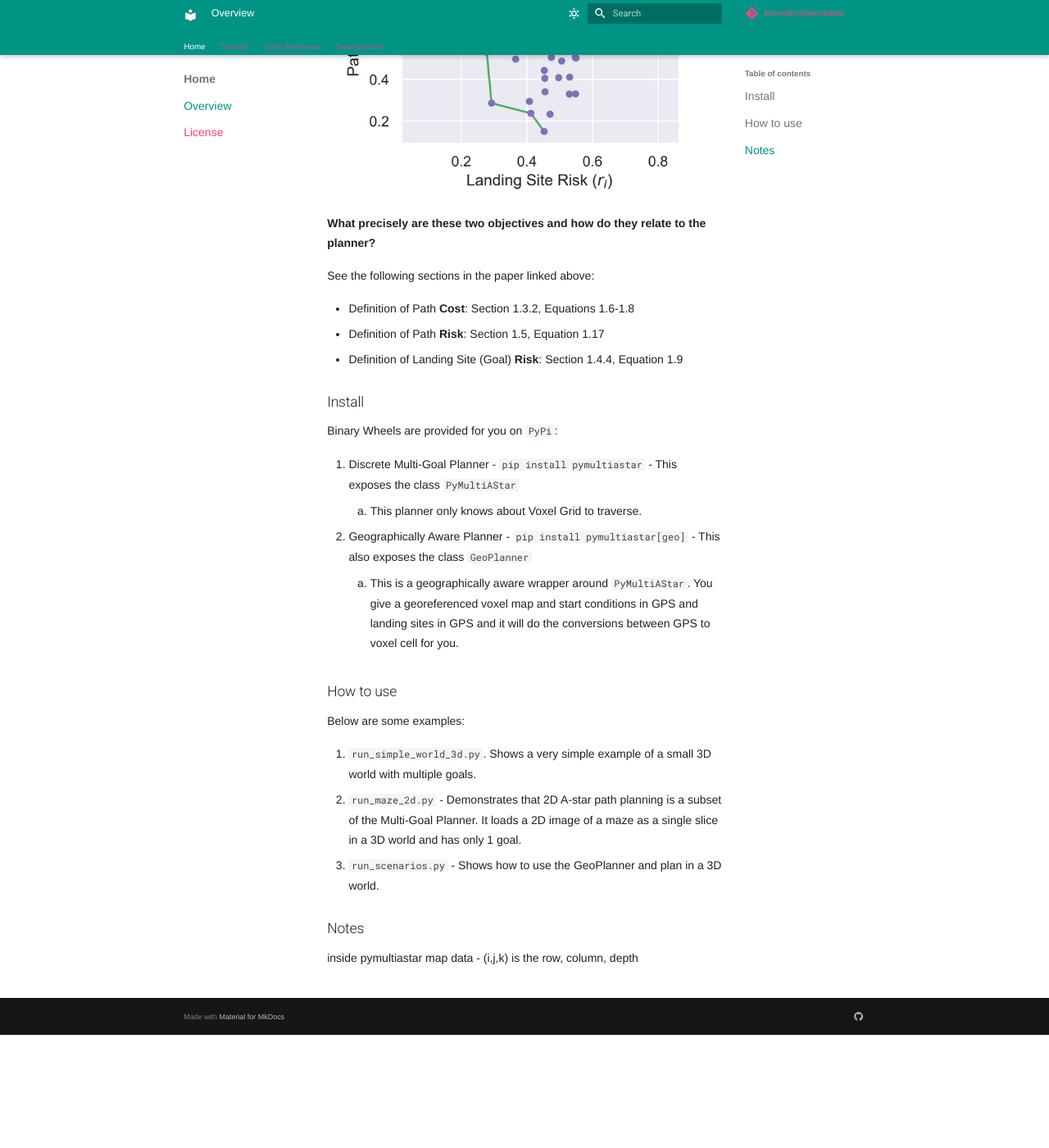
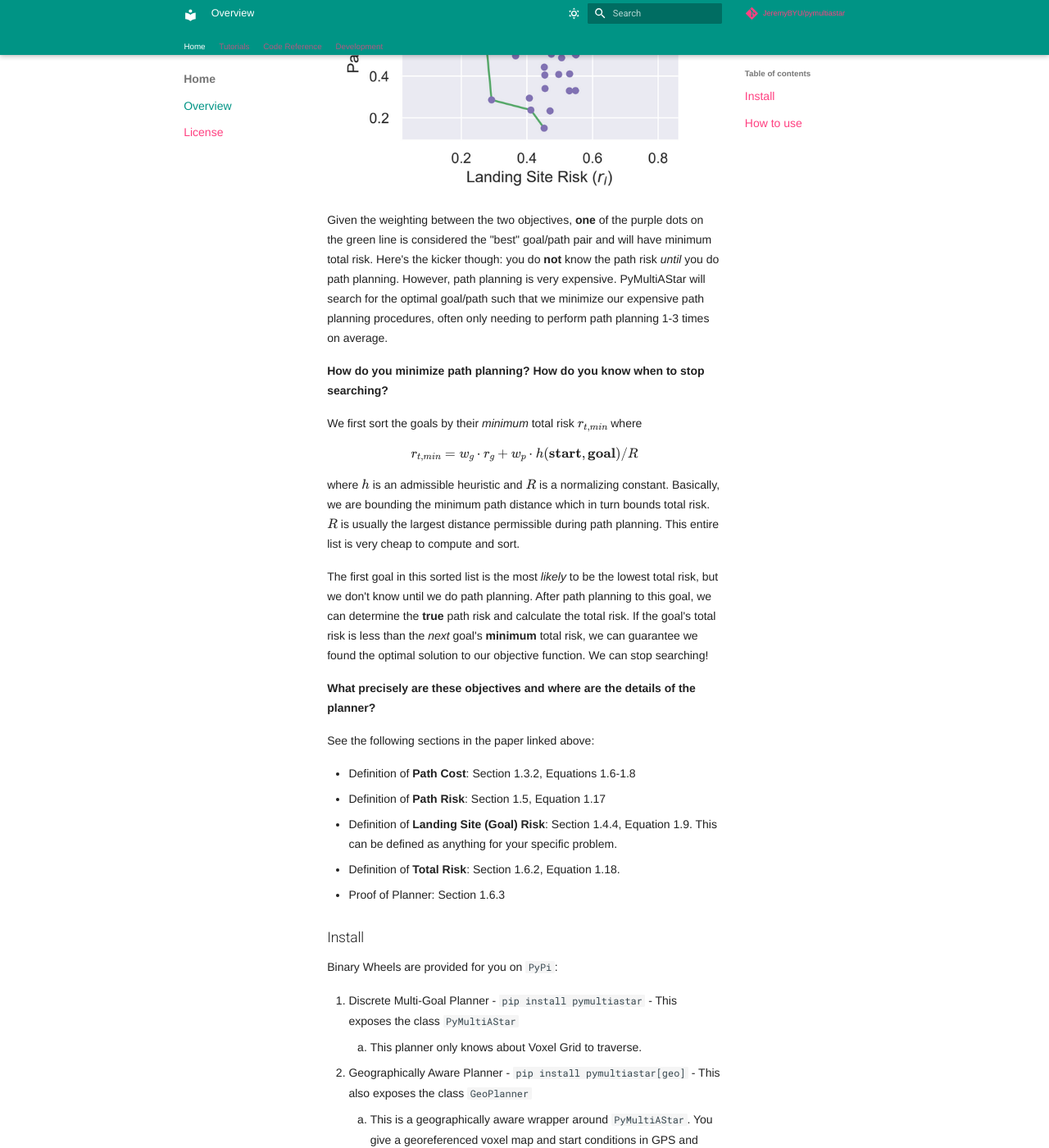
Before and after one commit to JeremyBYU/pymultiastar, an MkDocs documentation site: the page built from docs/index.md, in a window 1280 px wide and 1400 px high, scrolled down 1101 px. Shown: the whole window at 82% size. Built offline with MkDocs 1.6.1 and Material for MkDocs 9.7.7, drawn with Linux system fonts in a browser that asks for light colours; nearby versions of some CDN libraries; library files that are not in the unit come from our copies; comment, search, counter and statistics services are not loaded; before the commit the page ends 2363 px from its top, so only the background shows below that; some of the changed text lies outside the part shown.

Commit message:
doc: updated README and mkdocs

```diff
--- a/README.md
+++ b/README.md
@@ -8,9 +8,9 @@ The map provided should be a 3D voxel grid(i, j, k), a 3D NumPy array, which the
 
 **What do you mean by multiple goals with heterogenous values?**
 
-A normal A-star planner has a start location and one goal. This Multi-Goal planner allows you to provide multiple goal cells each having different values. Goals with lower values are more desirable. This planner will try to find the optimal **goal** *and* **path** which minimizes an objective function. It must be understood that the planner doesn't just find a path. It finds the goal and the corresponding optimal path that minimizes some larger objective function.
+A normal A-star planner has a start location and one goal. This Multi-Goal planner allows you to provide multiple goal cells each having different values. Goals with lower values are more desirable. This planner will try to find the optimal **goal** *and* **path** which minimizes an objective function. It must be understood that the planner doesn't just find a path. It finds the *one* goal and the corresponding optimal path that minimizes some larger objective function.
 
-**What is the objective function?**
+**What is the larger objective function?**
 
 The objective function is the minimization of total risk ($r_t$), which is the combination of path risk ($r_p$) and goal risk $r_g$. In my research the goals were landing sites, therefore I called the latter landing site risk $r_l$.
 Below is an excerpt from my paper that discusses this trade-off between objectives:
@@ -30,13 +30,27 @@ $$
 
 ![Tradeoff](https://raw.githubusercontent.com/JeremyBYU/pymultiastar/master/assets/imgs/tradeoff.png)
 
-**What precisely are these two objectives and how do they relate to the planner?**
+Given the weighting between the two objectives, **one** of the purple dots on the green line is considered the "best" goal/path pair and will have minimum total risk. Here's the kicker though: you do **not** know the path risk *until* you do path planning. However, path planning is very expensive. PyMultiAStar will search for the optimal goal/path such that we minimize our expensive path planning procedures, often only needing to perform path planning 1-3 times on average.
+
+**How do you minimize path planning? How do you know when to stop searching?**
+
+We first sort the goals by their *minimum* total risk $r_{t,min}$ where
+
+$$r_{t,min} = w_{g} \cdot r_{g} + w_p \cdot  h(\mathbf{start}, \mathbf{goal}) / R$$
+
+where $h$ is an admissible heuristic and $R$ is a normalizing constant. Basically, we are bounding the minimum path distance which in turn bounds total risk. $R$ is usually the largest distance permissible during path planning. This entire list is very cheap to compute and sort.
+
+The first goal in this sorted list is the most *likely* to be the lowest total risk, but we don't know until we do path planning. After path planning to this goal, we can determine the **true** path risk and calculate the total risk. If the goal's total risk is less than the *next* goal's **minimum** total risk, we can guarantee we found the optimal solution to our objective function. We can stop searching!
+
+**What precisely are these objectives and where are the details of the planner?**
 
 See the following sections in the paper linked above:
 
-- Definition of Path **Cost**: Section 1.3.2, Equations 1.6-1.8
-- Definition of Path **Risk**: Section 1.5, Equation 1.17
-- Definition of Landing Site (Goal) **Risk**: Section 1.4.4, Equation 1.9
+- Definition of **Path Cost**: Section 1.3.2, Equations 1.6-1.8
+- Definition of **Path Risk**: Section 1.5, Equation 1.17
+- Definition of **Landing Site (Goal) Risk**: Section 1.4.4, Equation 1.9. This can be defined as anything for your specific problem.
+- Definition of **Total Risk**: Section 1.6.2, Equation 1.18.
+- Proof of Planner: Section 1.6.3
 
 
 ## Install
@@ -56,7 +70,3 @@ Below are some examples:
 1. `run_simple_world_3d.py`. Shows a very simple example of a small 3D world with multiple goals.
 2. `run_maze_2d.py` - Demonstrates that 2D A-star path planning is a subset of the Multi-Goal Planner. It loads a 2D image of a maze as a single slice in a 3D world and has only 1 goal.
 3. `run_scenarios.py` - Shows how to use the GeoPlanner and plan in a 3D world.
-
-## Notes
-
-inside pymultiastar map data - (i,j,k) is the row, column, depth
--- /dev/null
+++ b/docs/js/mathjaxhelper.js
@@ -0,0 +1,18 @@
+MathJax = {
+    tex: {
+      inlineMath: [['$', '$'], ['\\(', '\\)']]
+    },
+    svg: {
+      fontCache: 'global'
+    }
+  };
+
+
+// MathJax.Hub.Config({
+//     "tex2jax": { inlineMath: [ [ '$', '$' ] ] }
+//   });
+//   MathJax.Hub.Config({
+//     config: ["MMLorHTML.js"],
+//     jax: ["input/TeX", "output/HTML-CSS", "output/NativeMML"],
+//     extensions: ["MathMenu.js", "MathZoom.js"]
+//   });
--- a/mkdocs.yml
+++ b/mkdocs.yml
@@ -1,6 +1,6 @@
 site_name: "PyMultiAStar"
 site_description: "Multi-Goal A* with Heterogenous Values"
-site_url: "https://JeremyBYU.github.io/pymultiastar-cpp"
+site_url: "https://JeremyBYU.github.io/pymultiastar"
 repo_url: "https://github.com/JeremyBYU/pymultiastar"
 edit_uri: "blob/master/docs/"
 repo_name: "JeremyBYU/pymultiastar"
@@ -41,6 +41,10 @@ theme:
       icon: material/weather-night
       name: Switch to light mode
 
+extra_javascript:
+    - js/mathjaxhelper.js
+    - https://cdn.jsdelivr.net/npm/mathjax@3/es5/tex-mml-chtml.js
+
 extra_css:
 - css/style.css
 - css/material.css
@@ -60,6 +64,8 @@ markdown_extensions:
 - pymdownx.tasklist
 - toc:
     permalink: "¤"
+# - mdx_math:
+#     enable_dollar_delimiter: True
 
 plugins:
 - search
--- a/pyproject.toml
+++ b/pyproject.toml
@@ -26,14 +26,14 @@ build-backend = "scikit_build_core.build"
 geo = ["pyproj>=3.0"]
 test = ["pytest", "Pillow", "pyproj>=3.0"]
 docs = ["mkdocstrings[python]", "mkdocs-autorefs>=0.3.1",
-      "pymdown-extensions>=6.3", "mkdocs>=1.3",
+      "pymdown-extensions>=6.3", "mkdocs>=1.3", "griffe>=0.27.5", "python-markdown-math",
       "mkdocs-coverage>=0.2", "mkdocs-gen-files>=0.3",
       "mkdocs-literate-nav>=0.4","mkdocs-material>=7.3",
       "mkdocs-section-index>=0.3", "mkdocstrings-python>=0.5.1",
       "markdown-callouts>=0.2","markdown-exec>=0.5"]
 
 dev = ["black", "open3d>=0.17", "matplotlib",
-      "rich", "typer", "ipdb", "Pillow",
+      "rich", "typer", "ipdb", "Pillow", "pandas", "seaborn",
       "pymultiastar[geo,test]"]
 
 
```
Also changed, not shown: docs/gen_ref_nav.py (+23 -6 lines), docs/reference/index.md (added, +9 -0 lines), docs/tutorials/simple.md (+1 -0 lines), 4 other files.
